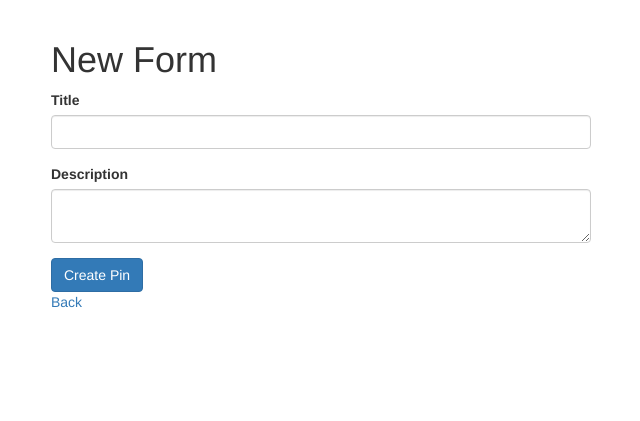
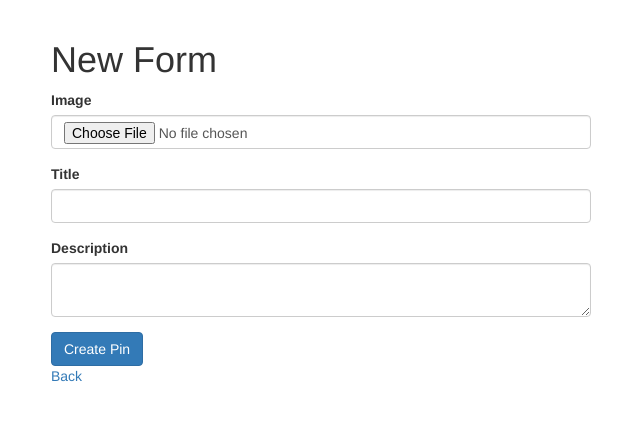
Before and after one commit to rickyjanuari/pinpinterest, a Rails app: page /pins/new in a window 1280 px wide. Shown: the part 52-473 px from the top of the page, without its empty margins (319-959 px from the left). Run offline with Rails 7, Linux system fonts and the light colour scheme; a user stored in the database is signed in; style sheets or scripts are compiled from the project's sources; parts of the project's set-up code (start-up, migrations or seed data) failed here and were passed over; some libraries are stand-ins or nearby versions.

Commit message:
add image uplodas and paperclip

```diff
--- a/app/controllers/pins_controller.rb
+++ b/app/controllers/pins_controller.rb
@@ -42,7 +42,7 @@ class PinsController < ApplicationController
 	private
 
 	def pin_params
-		params.require(:pin).permit(:title, :description)
+		params.require(:pin).permit(:title, :description, :image)
 	end
 
 	def find_pin
--- a/app/models/pin.rb
+++ b/app/models/pin.rb
@@ -1,3 +1,6 @@
 class Pin < ActiveRecord::Base
 	belongs_to :user
+
+	has_attached_file :image, styles: { medium: "300x300>" }
+ 	validates_attachment_content_type :image, :content_type => /\Aimage\/.*\Z/
 end
--- a/app/views/pins/_form.html.haml
+++ b/app/views/pins/_form.html.haml
@@ -8,6 +8,8 @@
 				- @pin.errors.full_messages.each do |msg|
 					%li = msg
 	.form-group
+		= f.input :image, input_html: { class: 'form-control'}
+	.form-group
 		= f.input :title, input_html: { class: 'form-control'}
 	.form-group
 		= f.input :description, input_html: { class: 'form-control'}
--- a/app/views/pins/edit.html.haml
+++ b/app/views/pins/edit.html.haml
@@ -1,4 +1,5 @@
 .col-md-6.col-md-offset-3
 	%h1 Edit Pin
+	= image_tag @pin.image.url(:medium)
 	= render "form"
 	= link_to "Cancel", pin_path
--- a/app/views/pins/index.html.haml
+++ b/app/views/pins/index.html.haml
@@ -1,3 +1,3 @@
-
 -@pins.each do|pin|
+	= link_to (image_tag pin.image.url(:medium)), pin
 	%h2= link_to pin.title, pin
--- a/app/views/pins/show.html.haml
+++ b/app/views/pins/show.html.haml
@@ -1,3 +1,4 @@
+= image_tag @pin.image.url(:medium)
 %h1= @pin.title
 %p= @pin.description
 %p
--- a/config/environments/development.rb
+++ b/config/environments/development.rb
@@ -41,4 +41,7 @@ Rails.application.configure do
 
   #Needed For Devise
   config.action_mailer.default_url_options = { host: 'localhost', port: 3000 }
+
+  #Needed for imagestrck
+  Paperclip.options[:command_path] = "/usr/local/bin/"
 end
```
Also changed, not shown: db/migrate/20150416064503_add_attachment_image_to_pins.rb (added, +11 -0 lines), Gemfile, Gemfile.lock, db/development.sqlite3, db/schema.rb, 8 other files.
